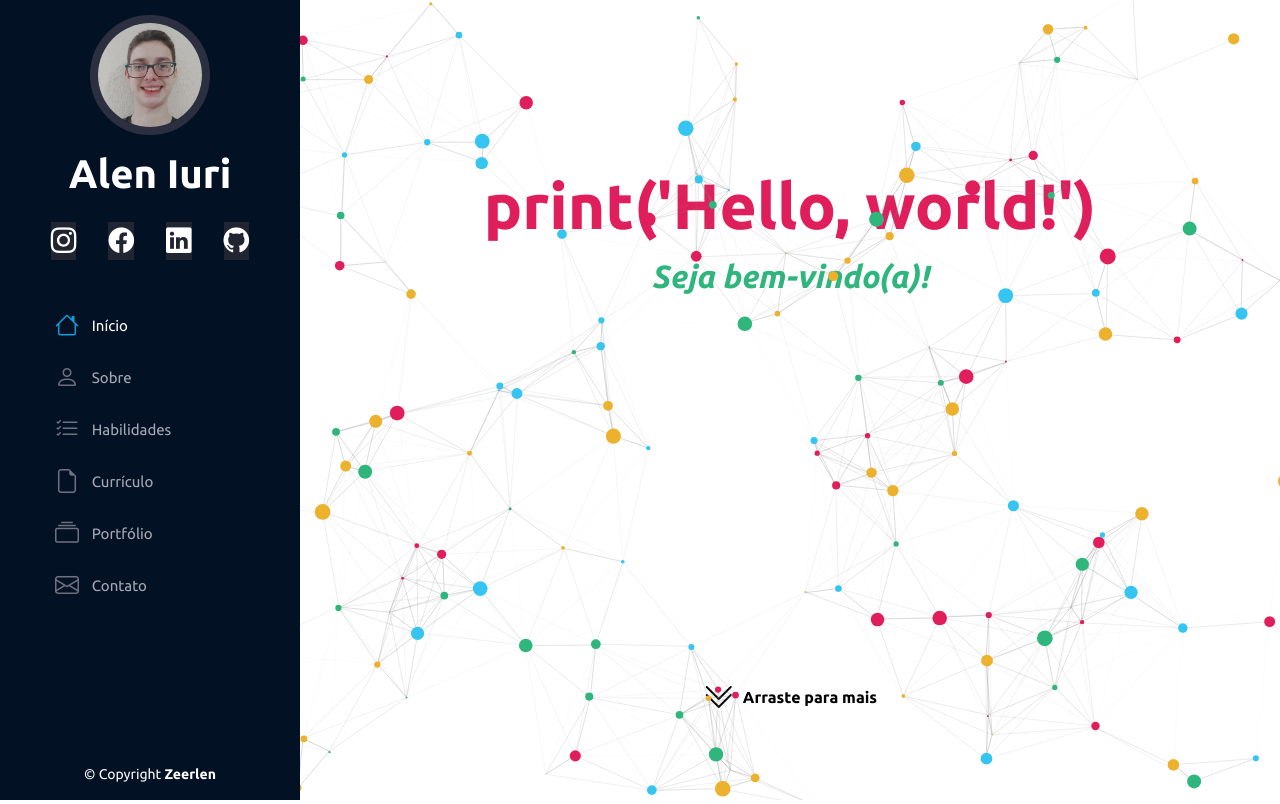
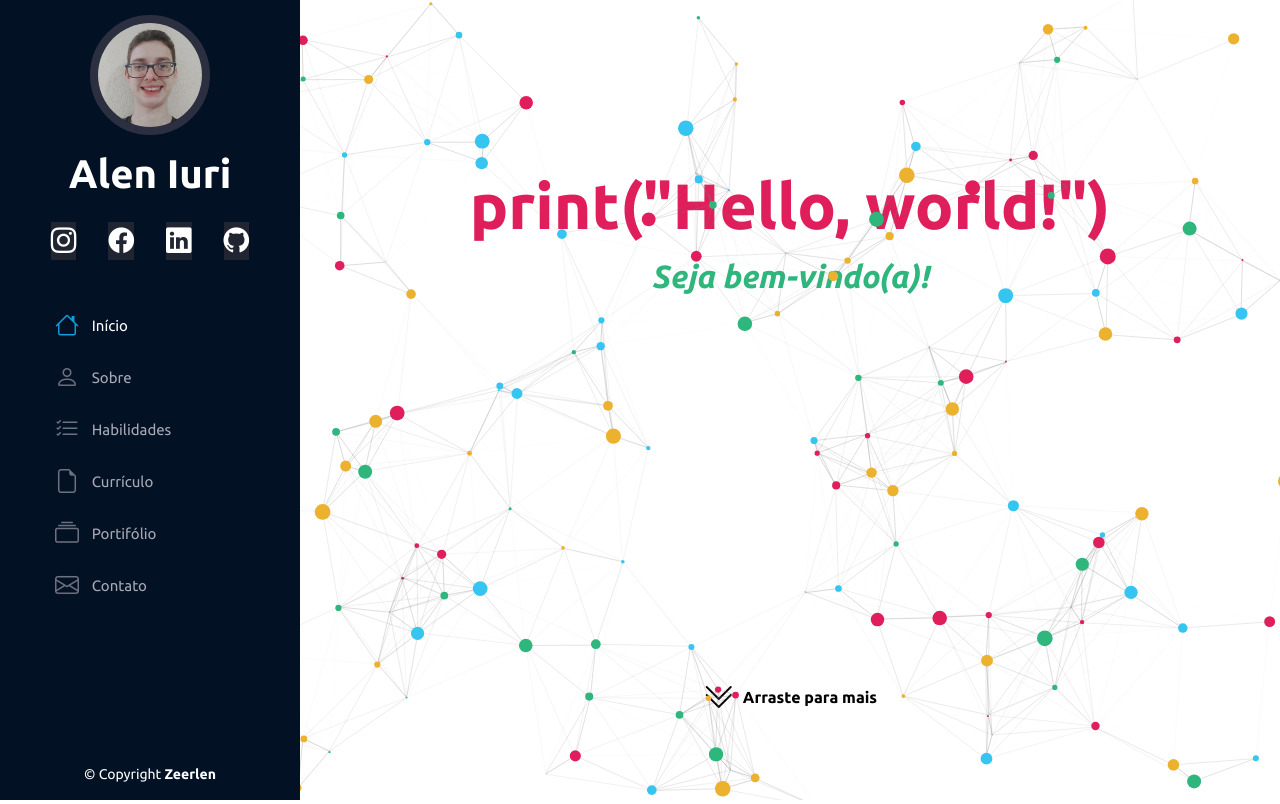
Before and after one commit to zeerlen/my-page, a Flask app: page / in a window 1280 px wide. Shown: the top 804 px of the page. Run offline with Flask 2, Linux system fonts and the light colour scheme; some libraries are stand-ins or nearby versions.

Commit message:
HTML tag fixes

```diff
--- a/templates/index.html
+++ b/templates/index.html
@@ -54,7 +54,7 @@
                 </li>
                 <li class="nav-item">
                     <a class="nav-link" href="#portfolio">
-                        <i class="bi bi-collection" aria-hidden="true"></i> Portfólio</a>
+                        <i class="bi bi-collection" aria-hidden="true"></i> Portifólio</a>
                 </li>
                 <li class="nav-item">
                     <a class="nav-link" href="#contact">
@@ -69,7 +69,7 @@
         <section id="home" class="row m-0 p-0">
             <div id="particles-js" class="d-flex justify-content-center
             align-items-center flex-column">
-                <h2>print('Hello, world!')</h2>
+                <h2>print("Hello, world!")</h2>
                 <span id="subtitle" class="font-italic">
                 Seja bem-vindo(a)!</span>
             </div>
@@ -481,7 +481,7 @@
 
         </section>
 
-        <section id="contact" class="pt-5 pb-5">
+        <section id="contact" class="pt-5 pb-5" action="/contato">
 
             <div class="container mb-5">
                 <h2 class='pt-3 pb-3'>Contato</h2>
```
